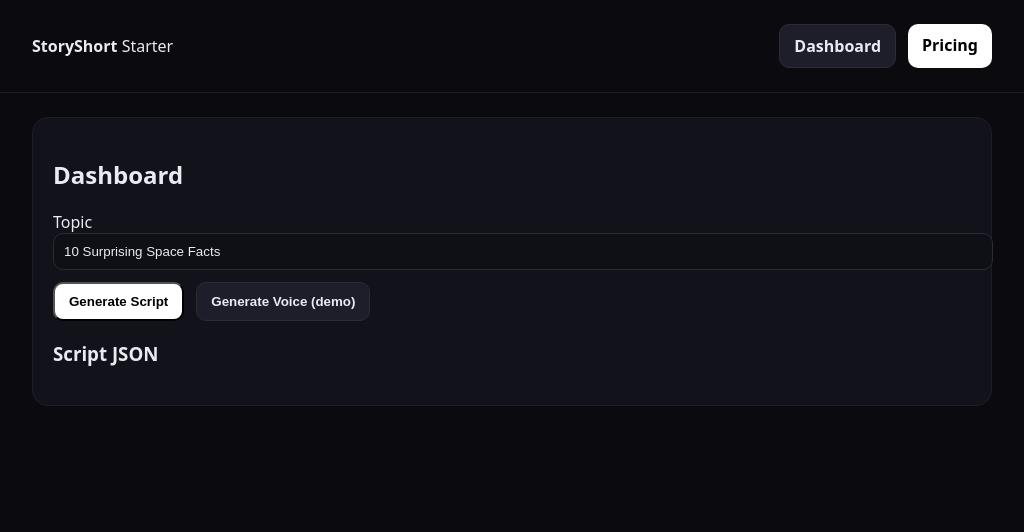
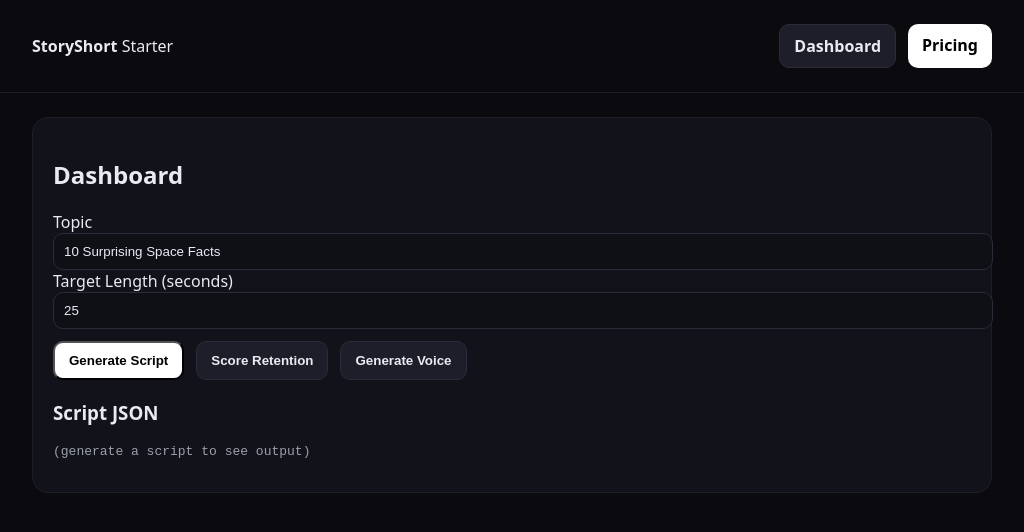
Before and after one commit to fojacs653/cilantro-is-soap2, a Next.js app: page /dashboard in a window 1280 px wide. Shown: the top 532 px of the page, without its empty margins (128-1152 px from the left). Built offline with nearby package versions, Linux system fonts and the light colour scheme.

Commit message:
Update page.tsx

```diff
--- a/app/dashboard/page.tsx
+++ b/app/dashboard/page.tsx
@@ -1,29 +1,59 @@
+'use client'
+import { useEffect, useState } from 'react'
 
-'use client'
-import { useState } from 'react'
+type Score = { retentionScore:number; breakdown:{hookScore:number; paceScore:number; wpm:number; totalWords:number}; suggestions:string[] }
+
 export default function Dashboard(){
   const [topic,setTopic] = useState('10 Surprising Space Facts')
   const [script,setScript] = useState<string>('')
   const [voiceUrl,setVoiceUrl] = useState<string>('')
+  const [score,setScore] = useState<Score|null>(null)
+  const [seconds,setSeconds] = useState(25)
+
   async function generateScript(){
-    const r = await fetch('/api/script', { method:'POST', headers:{'Content-Type':'application/json'}, body: JSON.stringify({ topic }) })
+    const r = await fetch('/api/script', { method:'POST', headers:{'Content-Type':'application/json'}, body: JSON.stringify({ topic, seconds }) })
     const j = await r.json(); setScript(j.script || '')
+    setScore(null)
   }
   async function tts(){
     const r = await fetch('/api/tts', { method:'POST', headers:{'Content-Type':'application/json'}, body: JSON.stringify({ text: script }) })
     const blob = await r.blob(); const url = URL.createObjectURL(blob); setVoiceUrl(url)
   }
+  async function scoreIt(){
+    const r = await fetch('/api/score', { method:'POST', headers:{'Content-Type':'application/json'}, body: JSON.stringify({ script, seconds }) })
+    const j = await r.json(); setScore(j)
+  }
+
   return (
     <div className="card">
       <h2>Dashboard</h2>
       <label>Topic</label>
       <input value={topic} onChange={e=>setTopic(e.target.value)} />
-      <div style={{display:'flex', gap:12, marginTop:12}}>
+      <label style={{marginTop:10}}>Target Length (seconds)</label>
+      <input value={seconds} onChange={e=>setSeconds(Number(e.target.value)||25)} />
+
+      <div style={{display:'flex', gap:12, marginTop:12, flexWrap:'wrap'}}>
         <button className="btn" onClick={generateScript}>Generate Script</button>
-        <button className="btn sec" onClick={tts} disabled={!script}>Generate Voice (demo)</button>
+        <button className="btn sec" onClick={scoreIt} disabled={!script}>Score Retention</button>
+        <button className="btn sec" onClick={tts} disabled={!script}>Generate Voice</button>
       </div>
+
+      {score && (
+        <div className="card" style={{marginTop:16}}>
+          <b>Retention Score: {score.retentionScore}/100</b>
+          <div className="muted" style={{marginTop:6}}>
+            Hook: {score.breakdown.hookScore} • Pace: {score.breakdown.paceScore} • {score.breakdown.wpm} WPM • {score.breakdown.totalWords} words
+          </div>
+          {score.suggestions?.length > 0 && (
+            <ul style={{marginTop:8}}>
+              {score.suggestions.map((s,i)=><li key={i}>• {s}</li>)}
+            </ul>
+          )}
+        </div>
+      )}
+
       <h3 style={{marginTop:20}}>Script JSON</h3>
-      <pre style={{whiteSpace:'pre-wrap'}} className="muted">{script}</pre>
+      <pre className="muted" style={{whiteSpace:'pre-wrap'}}>{script || '(generate a script to see output)'}</pre>
       {voiceUrl && (<div style={{marginTop:12}}><audio controls src={voiceUrl}></audio></div>)}
     </div>
   )
```
